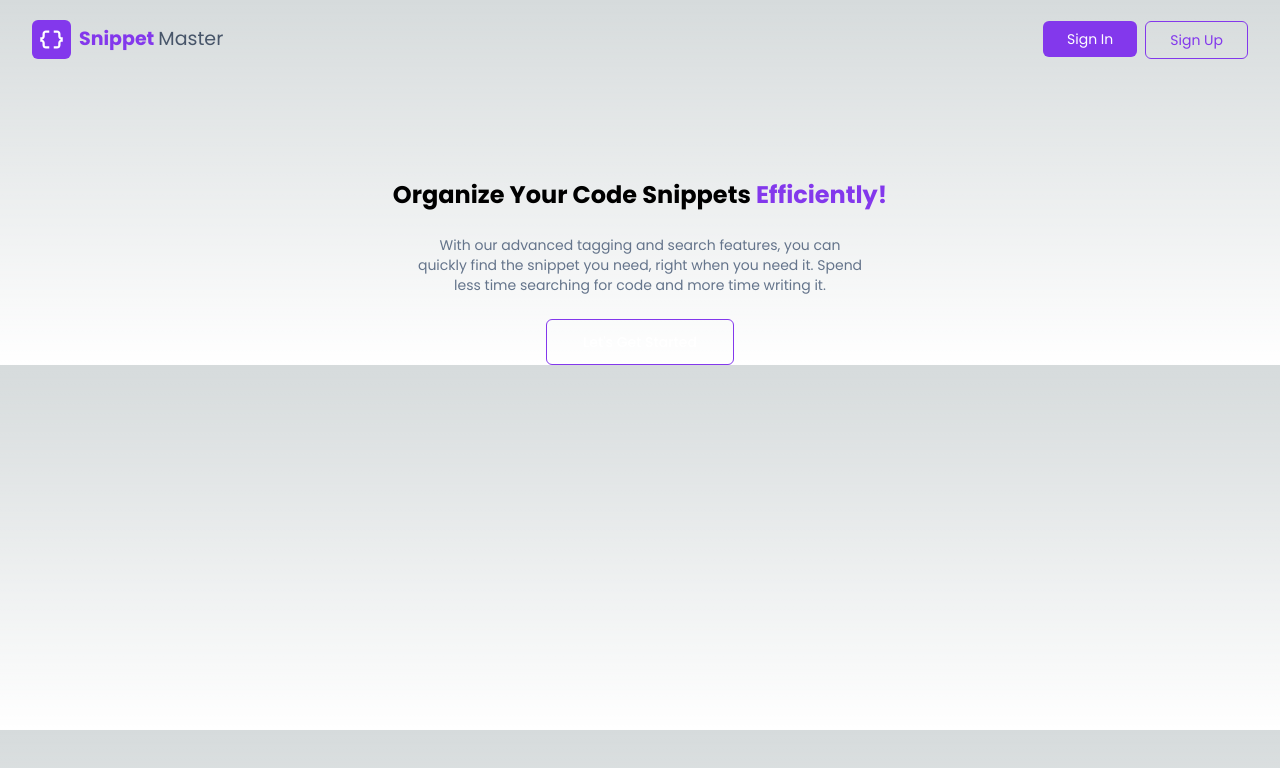
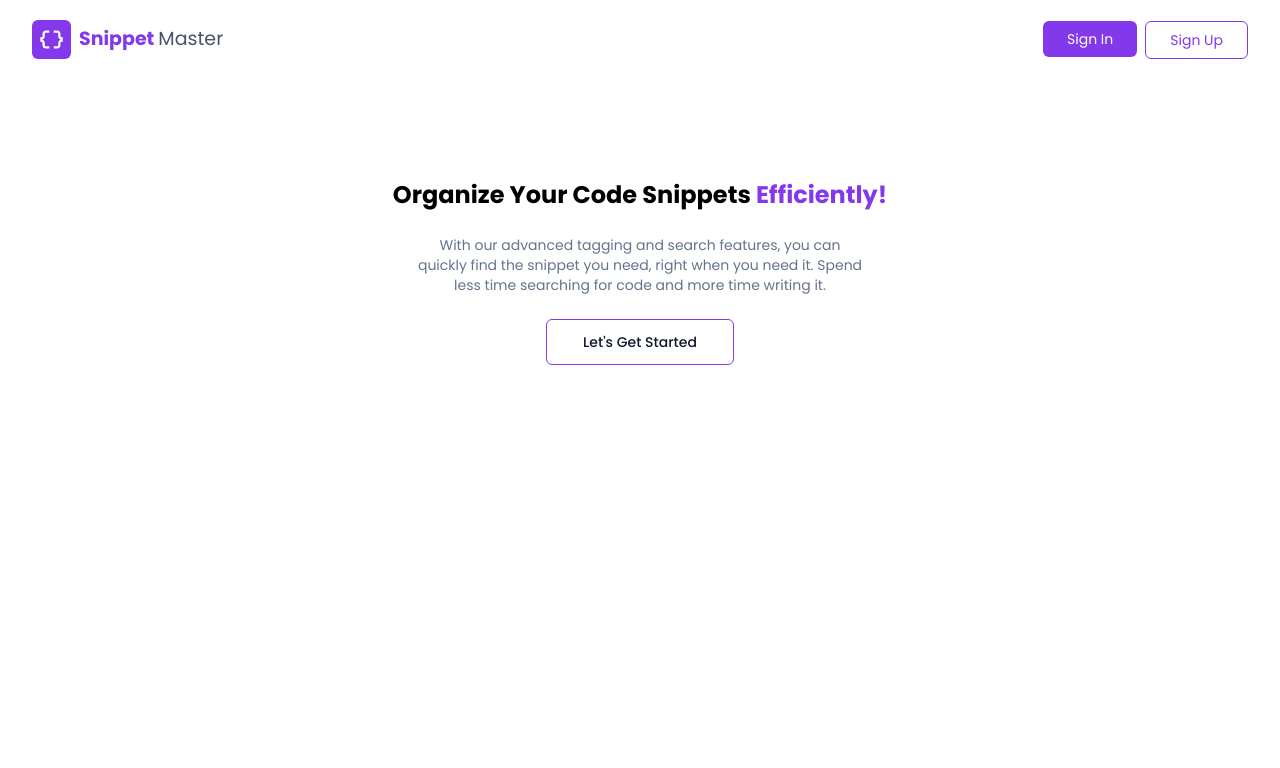
Before and after one commit to Krouta1/code-snippet-app, a Next.js app: page / in a window 1280 px wide. Shown: the top 768 px of the page. Built offline with nearby package versions, Linux system fonts and the light colour scheme; no server answers.

Commit message:
global context api

```diff
--- a/src/app/globals.css
+++ b/src/app/globals.css
@@ -2,13 +2,13 @@
 @tailwind components;
 @tailwind utilities;
 
-:root {
+/* :root {
   --foreground-rgb: 0, 0, 0;
   --background-start-rgb: 214, 219, 220;
-  --background-end-rgb: 255, 255, 255;
-}
+  --background-end-rgb: 255, 255, 255; */
+/* } */
 
-@media (prefers-color-scheme: dark) {
+/* @media (prefers-color-scheme: dark) {
   :root {
     --foreground-rgb: 255, 255, 255;
     --background-start-rgb: 0, 0, 0;
@@ -30,4 +30,4 @@ body {
   .text-balance {
     text-wrap: balance;
   }
-}
+} */
--- a/src/app/layout.tsx
+++ b/src/app/layout.tsx
@@ -2,6 +2,7 @@ import type { Metadata } from "next";
 import { Poppins } from "next/font/google";
 import "./globals.css";
 import { ClerkProvider } from "@clerk/nextjs";
+import GlobalContextProvider from "@/context/ContextApi";
 
 const poppins = Poppins({
   subsets: ["latin"],
@@ -22,7 +23,11 @@ export default function RootLayout({
   return (
     <ClerkProvider>
       <html lang="en">
-        <body className={poppins.className}>{children}</body>
+        <GlobalContextProvider>
+          <body className={`min-h-screen antialiased ${poppins.className}`}>
+            {children}
+          </body>
+        </GlobalContextProvider>
       </html>
     </ClerkProvider>
   );
--- a/src/components/global/CTASection.tsx
+++ b/src/components/global/CTASection.tsx
@@ -15,7 +15,7 @@ const CTASection = (props: CTASectionProps) => {
         code and more time writing it.
       </p>
       <button
-        className="border-primary block rounded-md border px-9 py-3 text-sm font-medium text-white transition focus:outline-none"
+        className="block rounded-md border border-primary px-9 py-3 text-sm font-medium text-slate-900 transition focus:outline-none"
         type="button"
       >
         {`Let's Get Started`}
--- a/src/components/global/QuickLinks.tsx
+++ b/src/components/global/QuickLinks.tsx
@@ -1,3 +1,5 @@
+"use client";
+import { useGlobalContext } from "@/context/ContextApi";
 import {
   BorderAll,
   DeleteOutlineOutlined,
@@ -6,6 +8,10 @@ import {
 import React from "react";
 
 const QuickLinks = () => {
+  const {
+    sidebarMenuObject: { sidebarMenu },
+  } = useGlobalContext();
+
   return (
     <div className="mt-20 text-sm">
       <div className="font-bold text-slate-400">Quick Links</div>
--- a/src/components/global/Sidebar.tsx
+++ b/src/components/global/Sidebar.tsx
@@ -2,11 +2,14 @@ import React from "react";
 import Logo from "./Logo";
 import QuickLinks from "./QuickLinks";
 import Languages from "./Languages";
+import Link from "next/link";
 
 const Sidebar = () => {
   return (
     <div className="flex h-screen w-[20%] flex-col gap-2 border-r p-5 pt-7">
-      <Logo />
+      <Link href="/my-notes">
+        <Logo />
+      </Link>
       <QuickLinks />
       <Languages />
     </div>
--- /dev/null
+++ b/src/context/ContextApi.tsx
@@ -0,0 +1,78 @@
+"use client";
+import {
+  BorderAll,
+  DeleteOutlineOutlined,
+  FavoriteBorder,
+} from "@mui/icons-material";
+import React, { useContext, createContext } from "react";
+
+interface GlobalContextProps {
+  sidebarMenuObject: {
+    sidebarMenu: SideBarMenu[];
+    setSidebarMenu: React.Dispatch<React.SetStateAction<SideBarMenu[]>>;
+  };
+}
+
+interface SideBarMenu {
+  id: number;
+  name: string;
+  icon: React.ReactNode;
+  isSelected: boolean;
+}
+
+const GlobalContext = createContext<GlobalContextProps>({
+  sidebarMenuObject: {
+    sidebarMenu: [],
+    setSidebarMenu: () => {},
+  },
+});
+
+export default function GlobalContextProvider({
+  children,
+}: {
+  children: React.ReactNode;
+}) {
+  const [sidebarMenu, setSidebarMenu] = React.useState<SideBarMenu[]>([
+    {
+      id: 1,
+      name: "All Snippets",
+      icon: <BorderAll />,
+      isSelected: true,
+    },
+    {
+      id: 2,
+      name: "Favorites",
+      icon: <FavoriteBorder />,
+      isSelected: false,
+    },
+    {
+      id: 3,
+      name: "Trash",
+      icon: <DeleteOutlineOutlined />,
+      isSelected: false,
+    },
+  ]);
+
+  return (
+    <GlobalContext.Provider
+      value={{
+        sidebarMenuObject: {
+          sidebarMenu,
+          setSidebarMenu,
+        },
+      }}
+    >
+      {children}
+    </GlobalContext.Provider>
+  );
+}
+
+export const useGlobalContext = () => {
+  const context = useContext(GlobalContext);
+  if (!context) {
+    throw new Error(
+      "useGlobalContext must be used within a GlobalContextProvider",
+    );
+  }
+  return context; // Return the context
+};
```
